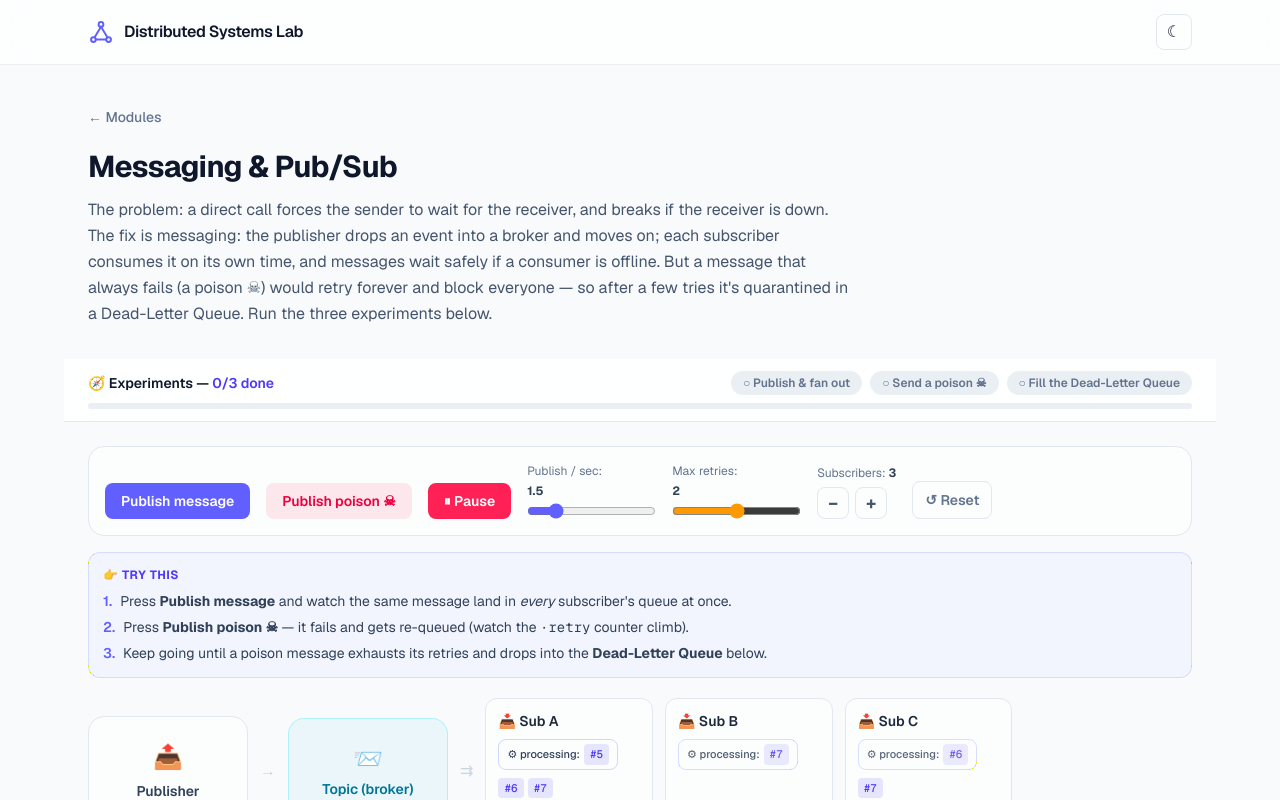
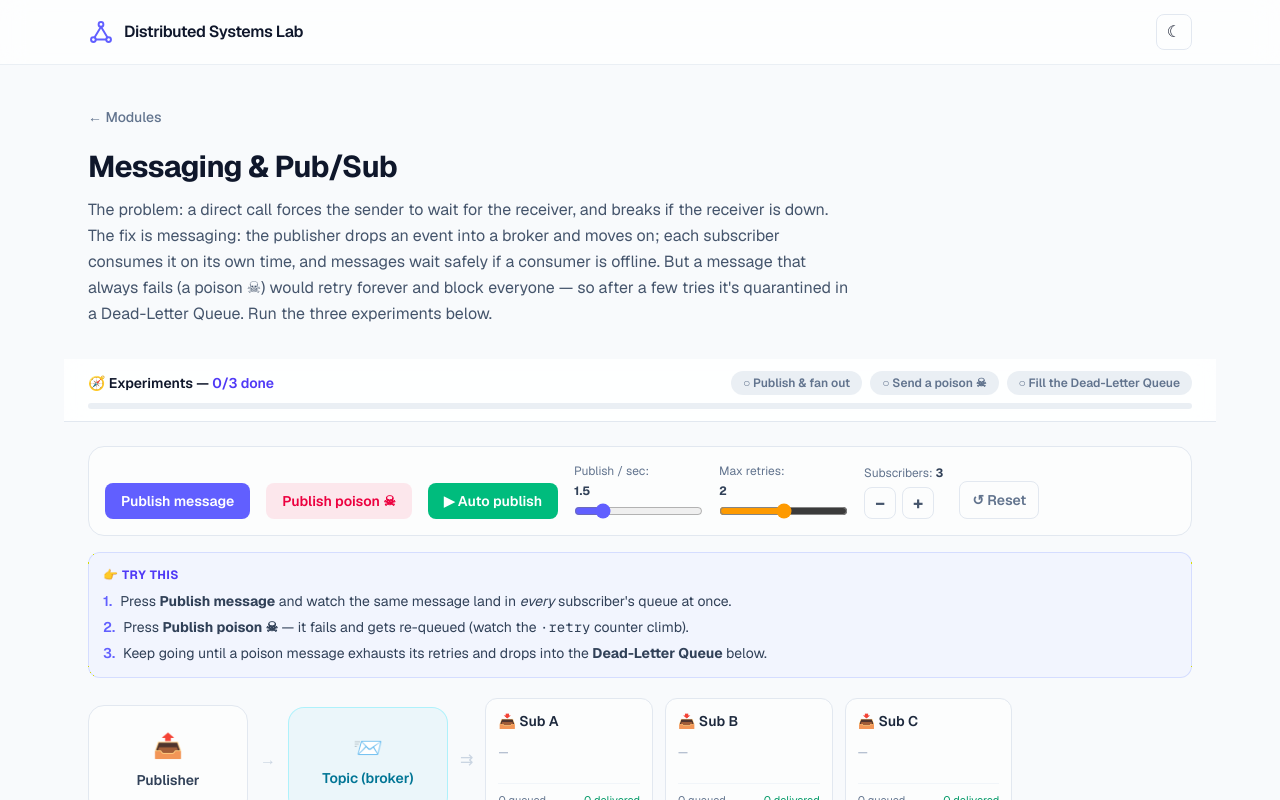
Before and after one commit to yazon551-byte/ds, a Next.js app: page /labs/messaging in a window 1280 px wide. Shown: the top 800 px of the page. Built offline with nearby package versions, Linux system fonts and the light colour scheme.

Commit message:
UX: all auto-traffic labs start paused; Try-this steps tell user to press play

```diff
--- a/src/components/labs/fault-tolerance-lab.tsx
+++ b/src/components/labs/fault-tolerance-lab.tsx
@@ -150,7 +150,7 @@ export function FaultToleranceLab() {
   const [maxRetries, setMaxRetries] = useState(DEFAULTS.maxRetries);
   const [jitter, setJitter] = useState(DEFAULTS.jitter);
   const [rate, setRate] = useState(DEFAULTS.rate);
-  const [running, setRunning] = useState(true);
+  const [running, setRunning] = useState(false); // start paused — user presses ▶ when ready
 
   // ── gamification: walk the breaker through its lifecycle ────────────
   const [missions, setMissions] = useState({ tripped: false, protected: false, recovered: false });
@@ -487,7 +487,7 @@ export function FaultToleranceLab() {
 
       <TryIt
         items={[
-          <>Press <b>✕ {tr(L.forceOutage)}</b> (or drag <b>{tr(L.failRate)}</b> up high) and watch failures stack until the breaker flips to <b>OPEN</b>.</>,
+          <>Press <b>▶ {tr(L.auto)}</b> to start traffic, then <b>✕ {tr(L.forceOutage)}</b> (or drag <b>{tr(L.failRate)}</b> up high) and watch failures stack until the breaker flips to <b>OPEN</b>.</>,
           <>While it&apos;s OPEN, notice new calls are <b>{tr(L.blocked)}</b> instantly — no waiting on the dead service.</>,
           <>Press <b>✓ {tr(L.restore)}</b> and wait out the cooldown — the breaker probes once (HALF-OPEN) and closes again.</>,
         ]}
--- a/src/components/labs/load-balancer-lab.tsx
+++ b/src/components/labs/load-balancer-lab.tsx
@@ -147,7 +147,7 @@ export function LoadBalancerLab() {
   // ── controls (UI state) ────────────────────────────────────────────
   const [strategy, setStrategy] = useState<StrategyId>("round-robin");
   const [rate, setRate] = useState(8);
-  const [running, setRunning] = useState(true);
+  const [running, setRunning] = useState(false); // start paused — user presses ▶ when ready
 
   // ── gamification: objectives the user can complete by experimenting ──
   const [missions, setMissions] = useState({ burst: false, crash: false, strategy: false });
@@ -458,7 +458,7 @@ export function LoadBalancerLab() {
 
       <TryIt
         items={[
-          <>Press <b>{tr(L.burst)}</b> a few times and watch requests fan out to every server below.</>,
+          <>Press <b>▶ {tr(L.auto)}</b> to start traffic (or tap <b>{tr(L.burst)}</b>) and watch requests fan out to every server below.</>,
           <>Hit <b>{tr(L.kill)}</b> on a busy server — see traffic instantly shift to the survivors.</>,
           <>Change the <b>{tr(L.strategy)}</b> dropdown and compare the distribution bars.</>,
         ]}
--- a/src/components/labs/messaging-lab.tsx
+++ b/src/components/labs/messaging-lab.tsx
@@ -89,7 +89,7 @@ export function MessagingLab() {
   const [subsCount, setSubsCount] = useState(3);
   const [maxRetries, setMaxRetries] = useState(2);
   const [rate, setRate] = useState(1.5);
-  const [running, setRunning] = useState(true);
+  const [running, setRunning] = useState(false); // start paused — user presses ▶ when ready
 
   // ── gamification: publish, poison, and watch the DLQ catch it ───────
   const [missions, setMissions] = useState({ published: false, poison: false, dlq: false });
--- a/src/components/labs/rate-limiter-lab.tsx
+++ b/src/components/labs/rate-limiter-lab.tsx
@@ -56,7 +56,7 @@ export function RateLimiterLab() {
   const [capacity, setCapacity] = useState(DEFAULTS.capacity);
   const [rate, setRate] = useState(DEFAULTS.rate);
   const [reqRate, setReqRate] = useState(DEFAULTS.reqRate);
-  const [running, setRunning] = useState(true);
+  const [running, setRunning] = useState(false); // start paused — user presses ▶ when ready
 
   // ── gamification: overflow the limiter and compare the two algorithms ─
   const [missions, setMissions] = useState({ rejected: false, burst: false, compared: false });
@@ -246,7 +246,7 @@ export function RateLimiterLab() {
 
       <TryIt
         items={[
-          <>Drag <b>{tr(L.reqRate)}</b> up past the <b>{isToken ? tr(L.refill) : tr(L.leak)}</b> rate and watch red <b>429</b> marks appear in <i>{tr(L.recent)}</i>.</>,
+          <>Press <b>▶ {tr(L.auto)}</b>, then drag <b>{tr(L.reqRate)}</b> up past the <b>{isToken ? tr(L.refill) : tr(L.leak)}</b> rate and watch red <b>429</b> marks appear in <i>{tr(L.recent)}</i>.</>,
           <>Pause auto traffic, then hit <b>{tr(L.burst)}</b> — Token Bucket lets a whole burst through at once (up to its capacity).</>,
           <>Switch to <b>{tr(L.leaky)}</b> and burst again — the output stays perfectly smooth instead.</>,
         ]}
--- a/src/components/labs/replication-lab.tsx
+++ b/src/components/labs/replication-lab.tsx
@@ -75,7 +75,7 @@ export function ReplicationLab() {
   const [sync, setSync] = useState(false);
   const [lag, setLag] = useState(1500);
   const [rate, setRate] = useState(1.5);
-  const [running, setRunning] = useState(true);
+  const [running, setRunning] = useState(false); // start paused — user presses ▶ when ready
 
   // ── gamification: feel the consistency-vs-durability trade-off ──────
   const [missions, setMissions] = useState({ stale: false, lost: false, safe: false });
@@ -294,7 +294,7 @@ export function ReplicationLab() {
 
       <TryIt
         items={[
-          <>Keep <b>{tr(L.passive)}</b> + <b>{tr(L.async)}</b>, let writes flow, then hit <b>📖 {tr(L.read)}</b> on a node that&apos;s <i>{tr(L.behind)}</i> — you&apos;ll get <b>{tr(L.stale)}</b> data.</>,
+          <>Keep <b>{tr(L.passive)}</b> + <b>{tr(L.async)}</b>, press <b>▶ {tr(L.auto)}</b> to start writes, then hit <b>📖 {tr(L.read)}</b> on a node that&apos;s <i>{tr(L.behind)}</i> — you&apos;ll get <b>{tr(L.stale)}</b> data.</>,
           <>While replicas are still catching up, press <b>💥 {tr(L.killPrimary)}</b> and watch <b>{tr(L.lost)}</b> climb above zero.</>,
           <>Now switch to <b>{tr(L.sync)}</b> (or <b>{tr(L.active)}</b> mode), repeat the kill, and see nothing is lost.</>,
         ]}
```
